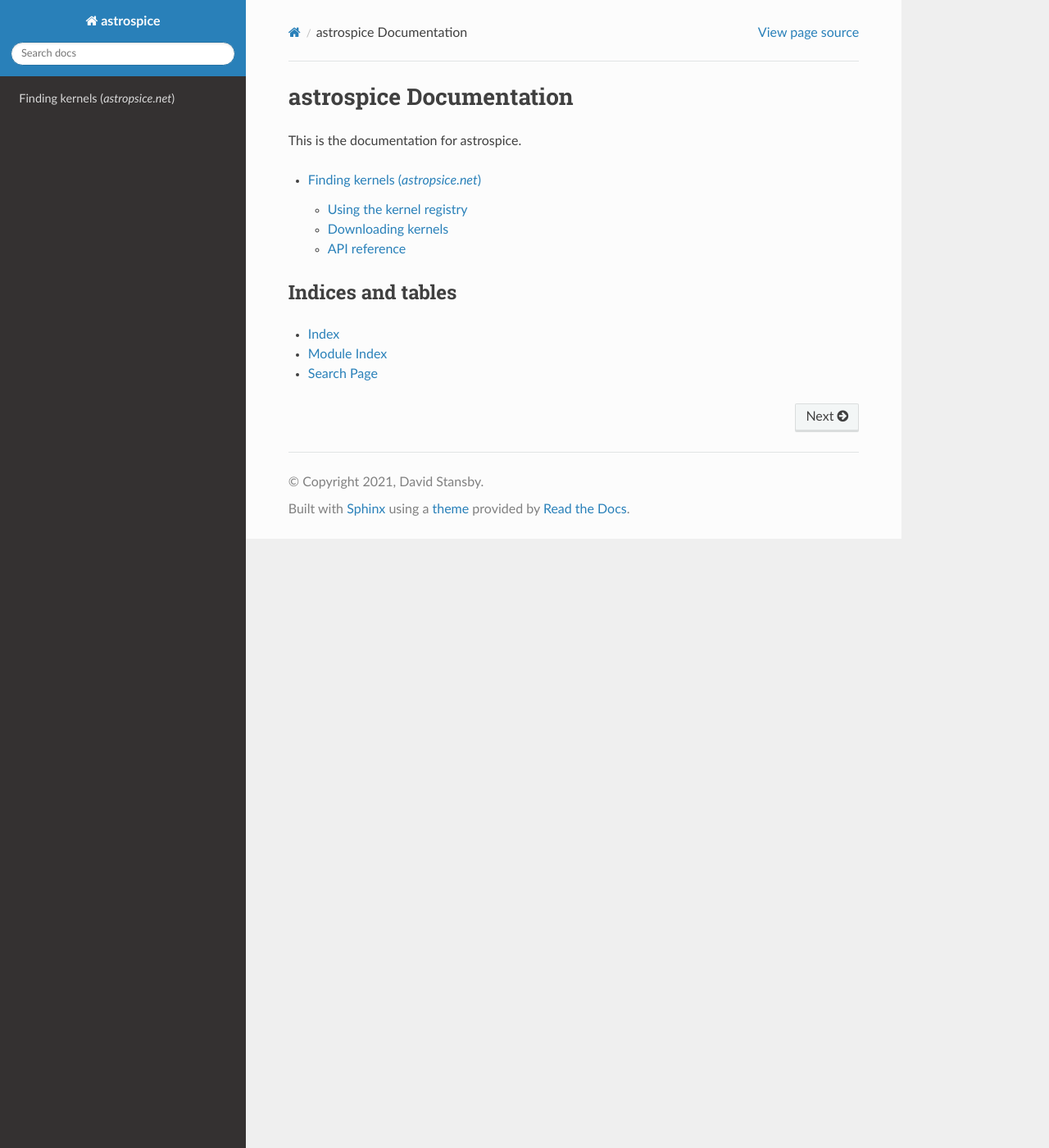
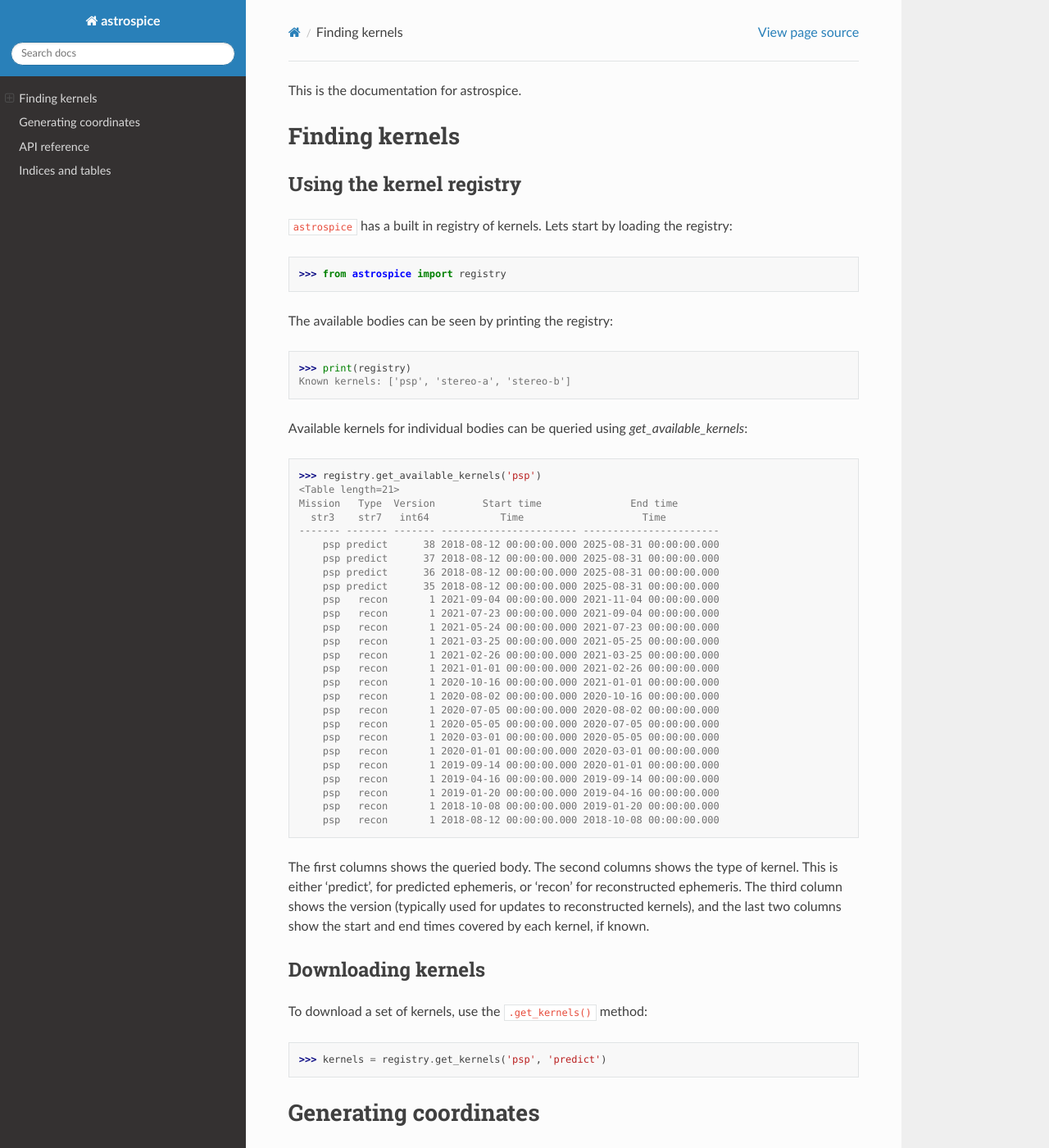
Before and after one commit to astrospice/astrospice, a Sphinx documentation site: the page built from docs/index.rst, in a window 1280 px wide and 1400 px high. Shown: the whole window at 82% size. Built offline with Sphinx 7.4.7 and the Read the Docs theme 2.0.0, drawn with Linux system fonts in a browser that asks for light colours; the version number could not be read and is left out; some of the changed text lies outside the part shown.

```diff
--- a/astrospice/__init__.py
+++ b/astrospice/__init__.py
@@ -2,6 +2,5 @@
 
 from .version import __version__
 
-__all__ = []
-
+from .coords import *
 from .net import registry
--- a/docs/index.rst
+++ b/docs/index.rst
@@ -1,15 +1,88 @@
-astrospice Documentation
-------------------------
-
 This is the documentation for astrospice.
 
-.. toctree::
-   :maxdepth: 2
+Finding kernels
+---------------
 
-   reference/net
+Using the kernel registry
+~~~~~~~~~~~~~~~~~~~~~~~~~
+``astrospice`` has a built in registry of kernels. Lets start by loading the
+registry::
+
+  >>> from astrospice import registry
+
+
+The available bodies can be seen by printing the registry::
+
+  >>> print(registry)
+  Known kernels: ['psp', 'stereo-a', 'stereo-b']
+
+Available kernels for individual bodies can be queried using `get_available_kernels`::
+
+  >>> registry.get_available_kernels('psp')
+  <Table length=21>
+  Mission   Type  Version        Start time               End time
+    str3    str7   int64            Time                    Time
+  ------- ------- ------- ----------------------- -----------------------
+      psp predict      38 2018-08-12 00:00:00.000 2025-08-31 00:00:00.000
+      psp predict      37 2018-08-12 00:00:00.000 2025-08-31 00:00:00.000
+      psp predict      36 2018-08-12 00:00:00.000 2025-08-31 00:00:00.000
+      psp predict      35 2018-08-12 00:00:00.000 2025-08-31 00:00:00.000
+      psp   recon       1 2021-09-04 00:00:00.000 2021-11-04 00:00:00.000
+      psp   recon       1 2021-07-23 00:00:00.000 2021-09-04 00:00:00.000
+      psp   recon       1 2021-05-24 00:00:00.000 2021-07-23 00:00:00.000
+      psp   recon       1 2021-03-25 00:00:00.000 2021-05-25 00:00:00.000
+      psp   recon       1 2021-02-26 00:00:00.000 2021-03-25 00:00:00.000
+      psp   recon       1 2021-01-01 00:00:00.000 2021-02-26 00:00:00.000
+      psp   recon       1 2020-10-16 00:00:00.000 2021-01-01 00:00:00.000
+      psp   recon       1 2020-08-02 00:00:00.000 2020-10-16 00:00:00.000
+      psp   recon       1 2020-07-05 00:00:00.000 2020-08-02 00:00:00.000
+      psp   recon       1 2020-05-05 00:00:00.000 2020-07-05 00:00:00.000
+      psp   recon       1 2020-03-01 00:00:00.000 2020-05-05 00:00:00.000
+      psp   recon       1 2020-01-01 00:00:00.000 2020-03-01 00:00:00.000
+      psp   recon       1 2019-09-14 00:00:00.000 2020-01-01 00:00:00.000
+      psp   recon       1 2019-04-16 00:00:00.000 2019-09-14 00:00:00.000
+      psp   recon       1 2019-01-20 00:00:00.000 2019-04-16 00:00:00.000
+      psp   recon       1 2018-10-08 00:00:00.000 2019-01-20 00:00:00.000
+      psp   recon       1 2018-08-12 00:00:00.000 2018-10-08 00:00:00.000
+
+The first columns shows the queried body. The second columns shows the type
+of kernel. This is either 'predict', for predicted ephemeris, or 'recon' for
+reconstructed ephemeris. The third column shows the version (typically used
+for updates to reconstructed kernels), and the last two columns show the
+start and end times covered by each kernel, if known.
+
+Downloading kernels
+~~~~~~~~~~~~~~~~~~~
+To download a set of kernels, use the ``.get_kernels()`` method::
+
+  >>> kernels = registry.get_kernels('psp', 'predict')
+
+Generating coordinates
+----------------------
+First, lets get a kernel. ``get_kernels`` will automatically furnish SPICE with
+the kernels it finds::
+
+  >>> k = kernels[0]
+  >>> type(k)
+  <class 'astrospice.coords.kernel.SPKKernel'>
+  >>> print(k)
+  SPK Kernel for Solar probe plus
+
+The `SPKKernel` object has some handy methods to determine which bodies and
+date ranges the kernel covers::
+
+  >>> k.bodies
+  [Body(SOLAR PROBE PLUS)]
+  >>> k.coverage('SOLAR PROBE PLUS')
+
+API reference
+-------------
+
+.. automodapi:: astrospice
+   :no-heading:
 
 Indices and tables
-==================
+------------------
 
 * :ref:`genindex`
 * :ref:`modindex`
```
Also changed, not shown: docs/reference/coords.rst (deleted, +0 -27 lines), docs/reference/net.rst (deleted, +0 -62 lines), 3 other files.
